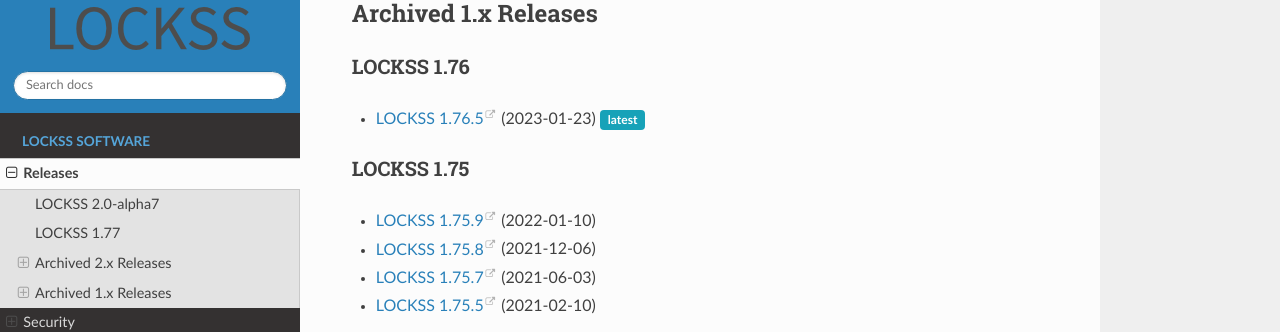
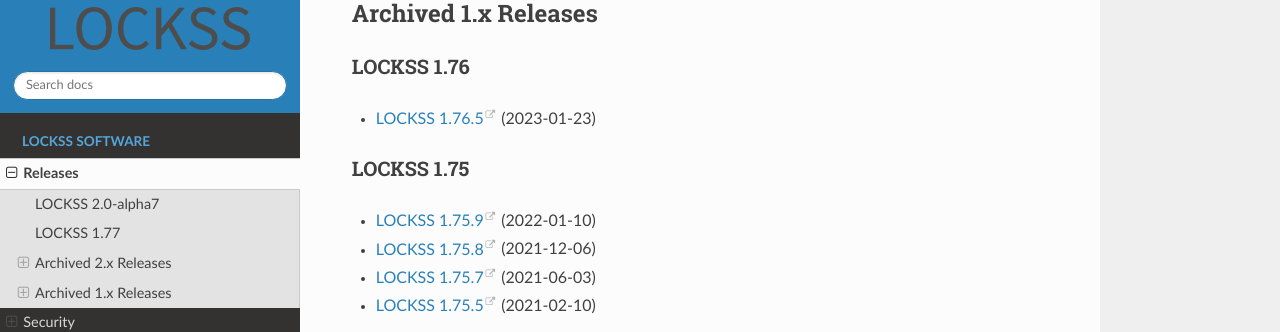
Before and after one commit to lockss/lockss-rtd-portal, a Sphinx documentation site: the page built from docs/releases.rst, in a window 1280 px wide and 900 px high, scrolled down 1546 px. Shown: the part 146-478 px from the top of the window. Built offline with Sphinx 7.4.7 and the Read the Docs theme 2.0.0, drawn with Linux system fonts in a browser that asks for light colours.

Commit message:
Cosmetic.

```diff
--- a/docs/releases.rst
+++ b/docs/releases.rst
@@ -93,7 +93,7 @@ Archived 1.x Releases
 LOCKSS 1.76
 ===========
 
-*  `LOCKSS 1.76.5 <https://github.com/lockss/lockss-daemon/releases/tag/release-candidate_1-76-b5>`_ (2023-01-23) :bdg-info:`latest`
+*  `LOCKSS 1.76.5 <https://github.com/lockss/lockss-daemon/releases/tag/release-candidate_1-76-b5>`_ (2023-01-23)
 
 LOCKSS 1.75
 ===========
```
